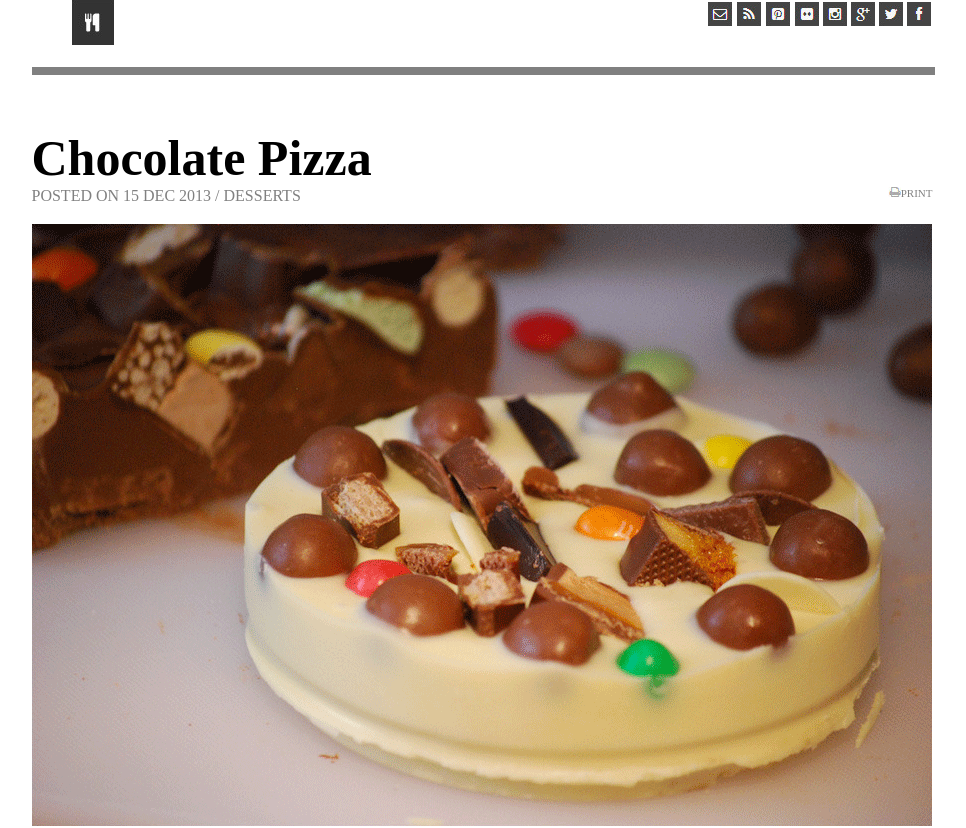
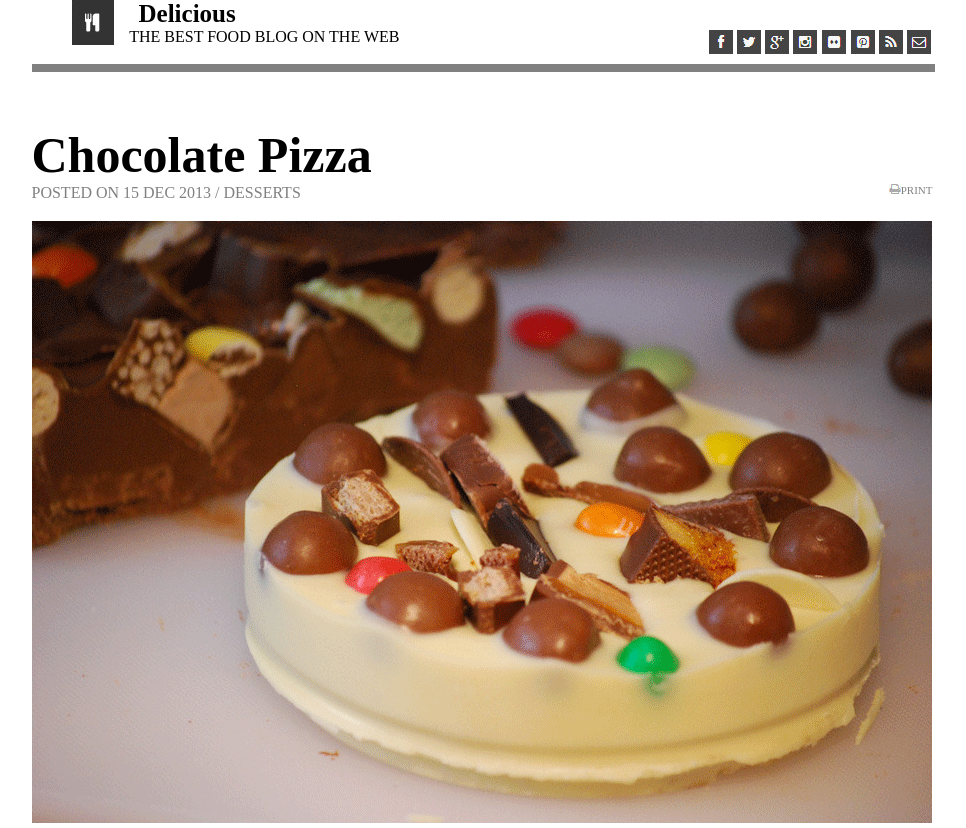
Before and after one commit to IsmaelLebzo/lab10a, a plain HTML site: page index.html in a window 1280 px wide. Shown: the top 828 px of the page, without its empty margins (158-1124 px from the left). Drawn offline with Linux system fonts and the light colour scheme.

Commit message:
added some stuff on the css

```diff
--- a/index.html
+++ b/index.html
@@ -12,16 +12,17 @@
 <body>
     <header>
         <nav>
-            <ul>
-                <img src="img/logo.png" alt="logo">
-                <a href="https://www.facebook.com/"><img src="img/fb-icon.png" alt="facebook"></a>
+            <ul><p>
+                <img src="img/logo.png" alt="logo"> <h3>&nbsp &nbsp Delicious</h3>  &nbsp &nbsp THE BEST FOOD BLOG ON THE WEB </p>
+                <a href="https://mail.google.com/"><img src="img/mail-icon.png" alt="mail"></a>
+                <a href="https://rss.com/"><img src="img/rss-icon.png" alt="rss"></a>
+                <a href="https://www.pinterest.com/"><img src="img/pint-icon.png" alt="ping"></a>
+                <a href="https://www.flickr.com/"><img src="img/flic-icon.png" alt="flic"></a>
+                <a href="https://www.instagram.com/"><img src="img/insta-icon.png" alt="intagram"></a>
+                <a href="https://www.google.com/"><img src="img/gp-icon.png" alt="google"></a>
                 <a href="https://twitter.com/home?lang=en"><img src="img/twit-icon.png" alt="twiter"></a>
-                <a href="https://www.google.com/"><img src="img/gp-icon.png" alt="google"></a>
-                <a href="https://www.instagram.com/"><img src="img/insta-icon.png" alt="intagram"></a>
-                <a href="https://www.flickr.com/"><img src="img/flic-icon.png" alt="flic"></a>
-                <a href="https://www.pinterest.com/"><img src="img/pint-icon.png" alt="ping"></a>
-                <a class="left" href="https://rss.com/"><img src="img/rss-icon.png" alt="rss"></a>
-                <a href="https://mail.google.com/"><img src="img/mail-icon.png" alt="mail"></a> <br> <br>
+                <a href="https://www.facebook.com/"><img src="img/fb-icon.png" alt="facebook"></a> <br> <br>
+
             </ul>
         </nav>
         <hr size="8" width="100%" color="gray"> <br> <br> <br>
--- a/style.css
+++ b/style.css
@@ -1,6 +1,13 @@
 *{
     max-width: 901px;
     margin: auto;
+}
+header nav ul p{
+    float: left;
+}
+header nav ul h3{
+    font-size: 25px;
+    font-family: segoe script;
 }
 header nav ul a{
     float: right;
```
